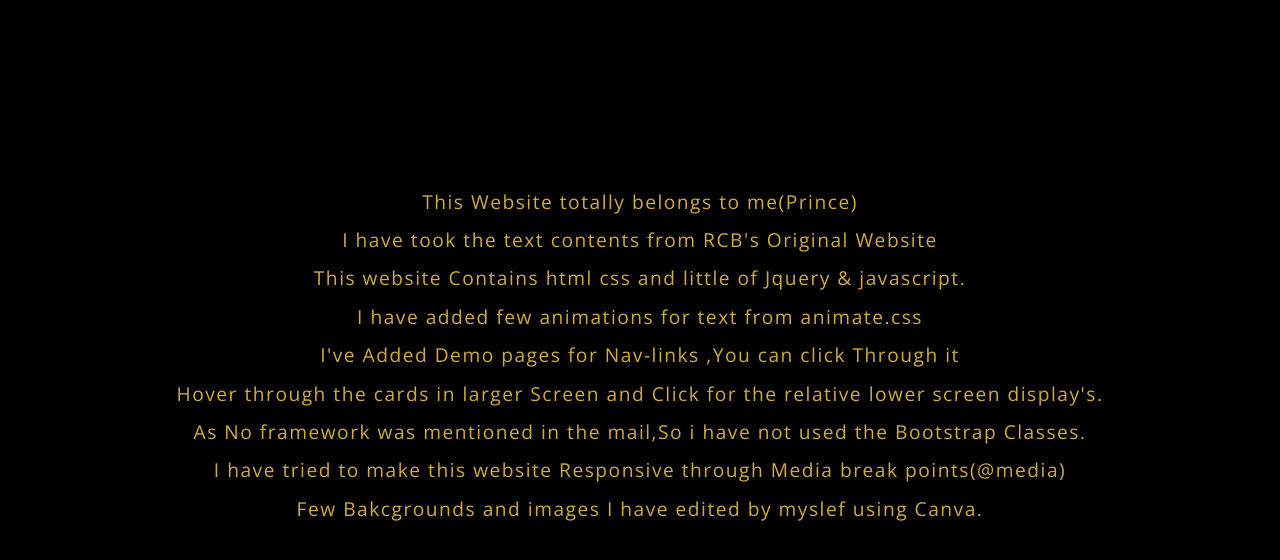
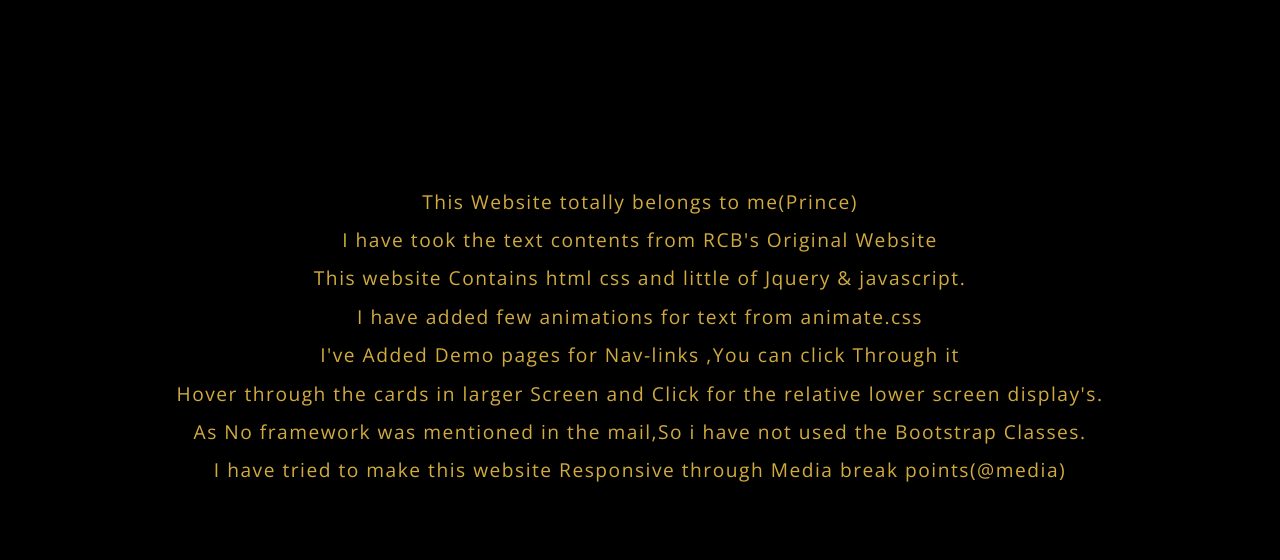
Before and after one commit to Princekumarmehta/Rcb-parrlax.github.io, a plain HTML site: page demohome.html in a window 1280 px wide. Shown: the part 96-656 px from the top of the page. Drawn offline with nearby package versions, Linux system fonts and the light colour scheme; a web font is replaced by a local one.

Commit message:
Update demohome.html

```diff
--- a/demohome.html
+++ b/demohome.html
@@ -59,7 +59,7 @@
     </p>
 
     <p class="animate__animated animate__bounce animate__fadeInLeft animate__slow	">
-        Few Bakcgrounds and images I have edited by myslef using Canva.
+
     </p>
 
 </center>
```
